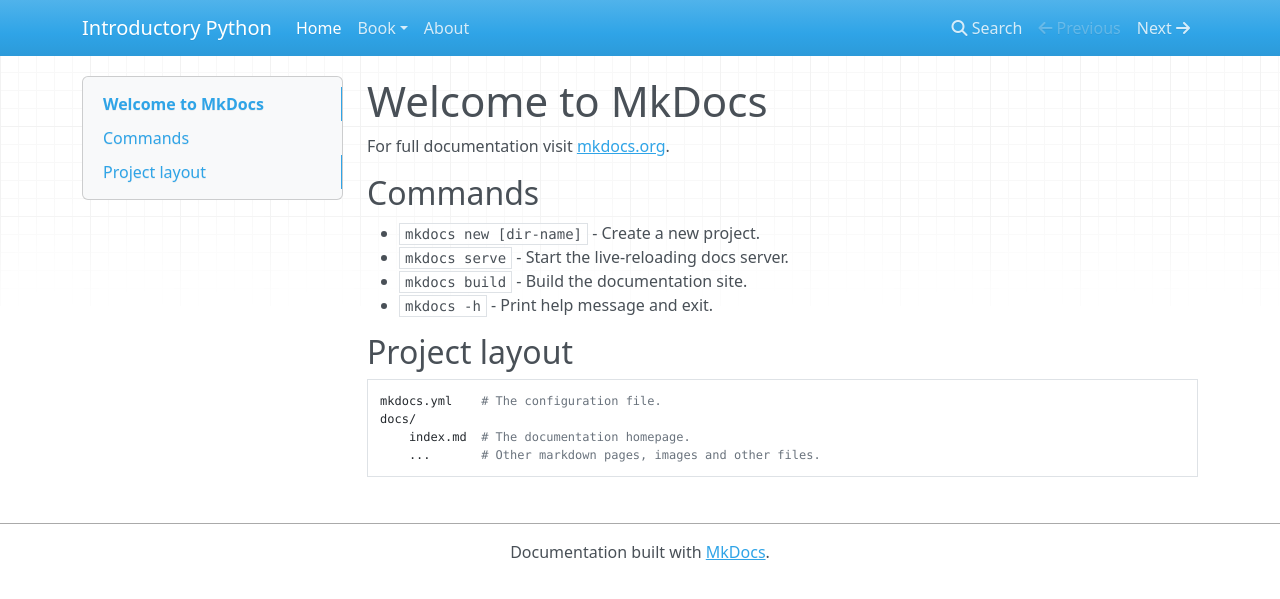
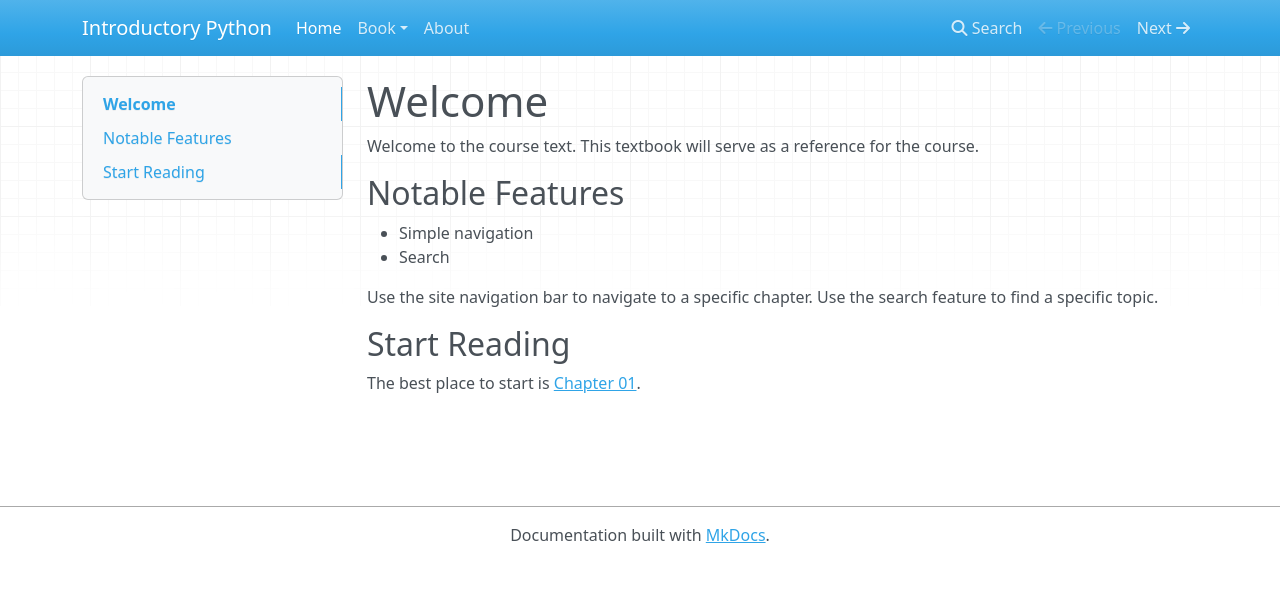
Before and after one commit to ephsmith/python-book, an MkDocs documentation site: the page built from docs/index.md, in a window 1280 px wide. Shown: the top 599 px of the page. Built offline with MkDocs 1.6.1, drawn with Linux system fonts in a browser that asks for light colours; nearby versions of some CDN libraries.

Commit message:
updated index

```diff
--- a/docs/index.md
+++ b/docs/index.md
@@ -1,17 +1,14 @@
-# Welcome to MkDocs
+# Welcome
+Welcome to the course text. This textbook will serve as a reference
+for the course.
 
-For full documentation visit [mkdocs.org](https://www.mkdocs.org).
+## Notable Features
 
-## Commands
+* Simple navigation
+* Search
 
-* `mkdocs new [dir-name]` - Create a new project.
-* `mkdocs serve` - Start the live-reloading docs server.
-* `mkdocs build` - Build the documentation site.
-* `mkdocs -h` - Print help message and exit.
+Use the site navigation bar to navigate to a specific chapter. Use the
+search feature to find a specific topic.
 
-## Project layout
-
-    mkdocs.yml    # The configuration file.
-    docs/
-        index.md  # The documentation homepage.
-        ...       # Other markdown pages, images and other files.
+## Start Reading
+The best place to start is [Chapter 01](chapter-01.md).
```
